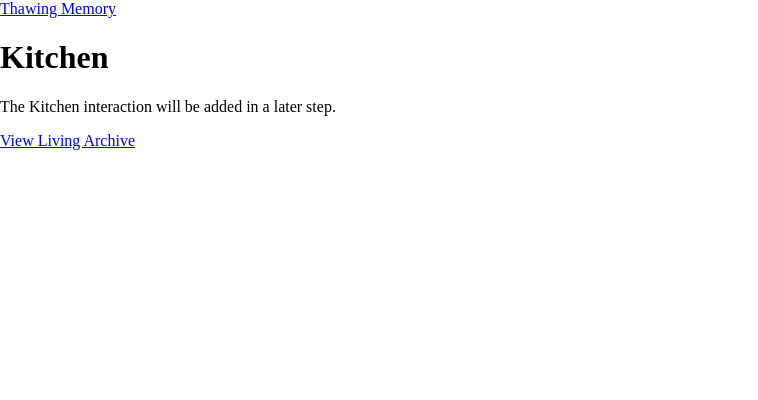
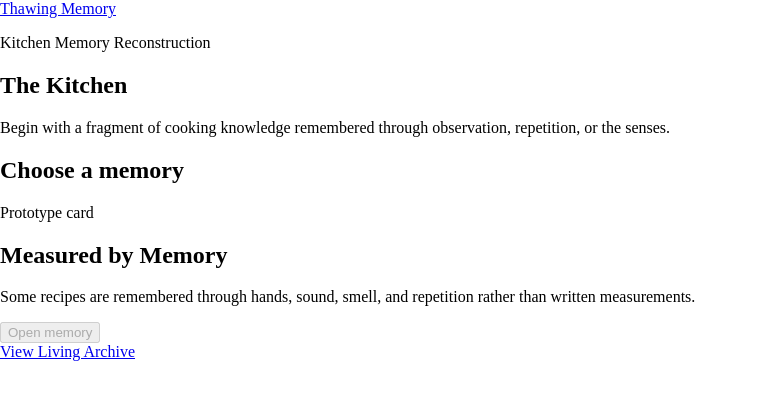
Before and after one commit to Wandering-Wind/ThawingMemory, a React (Vite) app: page /kitchen in a window 1280 px wide. Shown: the top 400 px of the page, without its empty margins (0-758 px from the left). Built offline with nearby package versions, Linux system fonts and the light colour scheme.

Commit message:
Created kitchen card component

```diff
--- /dev/null
+++ b/src/components/memory/MemoryCard/MemoryCard.jsx
@@ -0,0 +1,14 @@
+function MemoryCard({ card }) {
+  return (
+    <article className="memory-card">
+      <p className="memory-card__status">{card.status}</p>
+      <h2>{card.title}</h2>
+      <p>{card.introduction}</p>
+      <button type="button" disabled>
+        Open memory
+      </button>
+    </article>
+  )
+}
+
+export default MemoryCard
--- /dev/null
+++ b/src/data/kitchenCards.js
@@ -0,0 +1,13 @@
+const kitchenCards = [
+  {
+    id: 'kitchen-instinctive-measures',
+    title: 'Measured by Memory',
+    introduction:
+      'Some recipes are remembered through hands, sound, smell, and repetition rather than written measurements.',
+    prompt:
+      'Think of a dish someone in your family prepared without written measurements. What do you remember about its smell, texture, sound, or the way they knew it was ready?',
+    status: 'Prototype card',
+  },
+]
+
+export default kitchenCards
--- a/src/pages/Kitchen/KitchenPage.jsx
+++ b/src/pages/Kitchen/KitchenPage.jsx
@@ -1,4 +1,6 @@
 import { Link } from 'react-router-dom'
+import MemoryCard from '../../components/memory/MemoryCard/MemoryCard.jsx'
+import kitchenCards from '../../data/kitchenCards.js'
 
 function KitchenPage() {
   return (
@@ -8,9 +10,27 @@ function KitchenPage() {
       </header>
 
       <main>
-        <h1>Kitchen</h1>
-        <p>The Kitchen interaction will be added in a later step.</p>
-        <Link to="/archive">View Living Archive</Link>
+        <section aria-labelledby="kitchen-title">
+          <p>Kitchen Memory Reconstruction</p>
+          <h1 id="kitchen-title">The Kitchen</h1>
+          <p>
+            Begin with a fragment of cooking knowledge remembered through
+            observation, repetition, or the senses.
+          </p>
+        </section>
+
+        <section aria-labelledby="memory-cards-title">
+          <h2 id="memory-cards-title">Choose a memory</h2>
+          <div className="memory-card-list">
+            {kitchenCards.map((card) => (
+              <MemoryCard key={card.id} card={card} />
+            ))}
+          </div>
+        </section>
+
+        <nav aria-label="Kitchen links">
+          <Link to="/archive">View Living Archive</Link>
+        </nav>
       </main>
     </div>
   )
```
